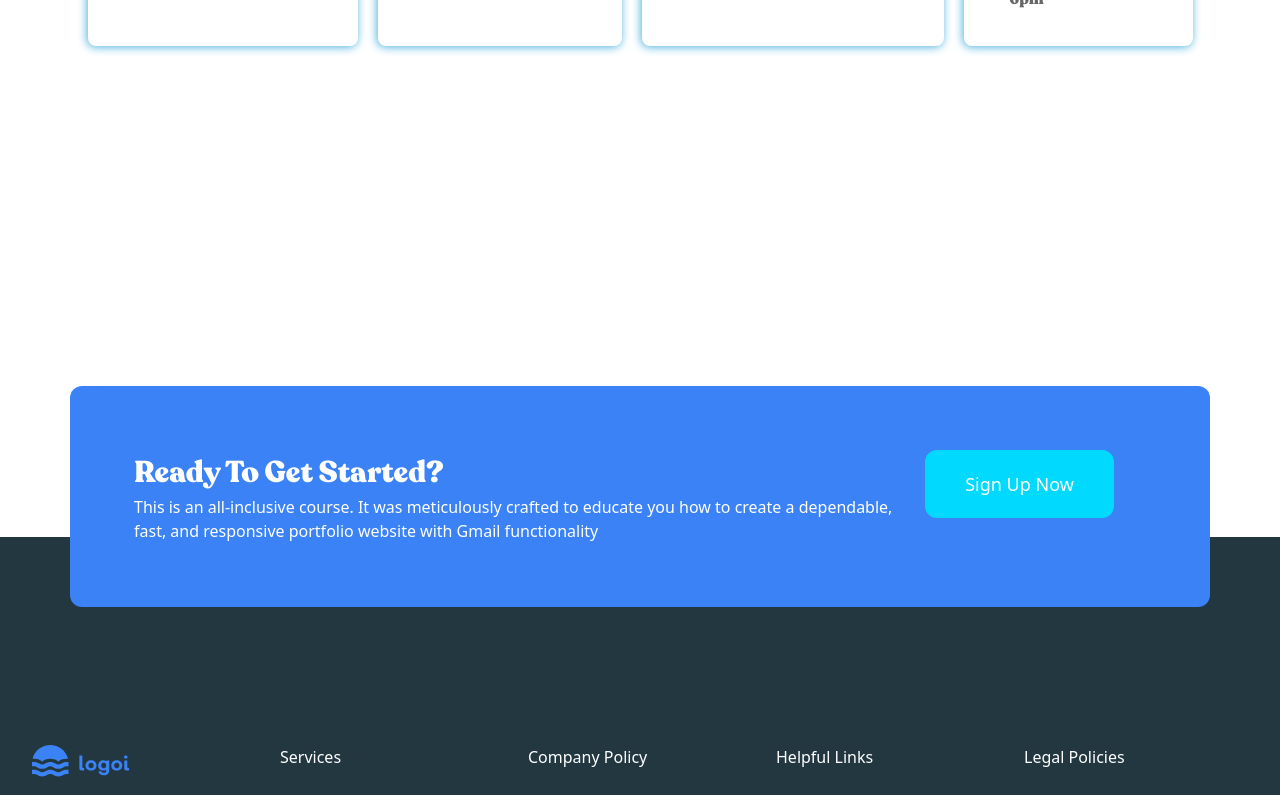
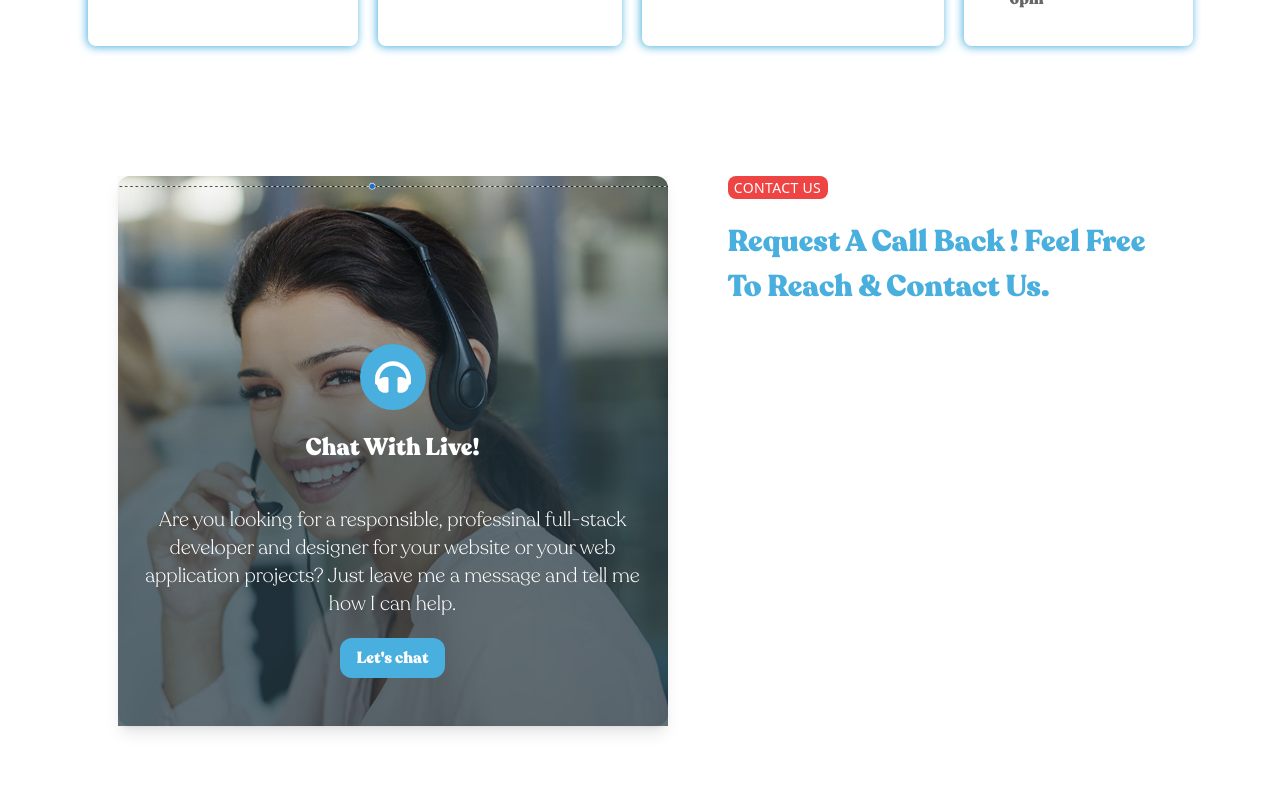
Before and after one commit to PiotrPiwonski/Next-Portfolio, a Next.js app: page /page/contactme in a window 1280 px wide. Shown: the part 740-1535 px from the top of the page. Built offline with nearby package versions, Linux system fonts and the light colour scheme.

Commit message:
add layout for form in contact page

```diff
--- a/src/app/page/contactme/page.js
+++ b/src/app/page/contactme/page.js
@@ -130,6 +130,50 @@ export default function page() {
           </div>
         </div>
       </div>
+
+      <div
+        id="contact"
+        className="flex flex-col xl:flex-row justify-center gap-[60px] mt-[10px] px-[30px] max-w-[1105px] m-auto p-10"
+      >
+        <div>
+          <div
+            className="hidden md:block relative w-[50%] h-[550px] rounded-xl md:w-full lg:w-[50%] xl:w-[550px] bg-center bg-cover"
+            style={{ backgroundImage: `url('/customer-care.png')` }}
+          >
+            <div className="absolute h-full w-full bg-gradient-to-t from-[#223740] via-[#223740] shadow-inner opacity-70"></div>
+            <div className="absolute inset-0 flex flex-col gap-[20px] items-center justify-center text-white shadow-lg p-6">
+              <div className="text-4xl xl:mt-[150px] mt-0 rounded-full px-[15px] py-[15px] bg-[#48AFDE] text-white">
+                <FaHeadphones />
+              </div>
+              <div className="font-semibold text-[24px]">Chat With Live!</div>
+              <div>
+                <p className="text-center mt-5 font-[200] text-xl">
+                  Are you looking for a responsible, professinal full-stack
+                  developer and designer for your website or your web
+                  application projects? Just leave me a message and tell me how
+                  I can help.
+                </p>
+              </div>
+              <div>
+                <button className="bg-[#48AFDE] text-white mb-[30px] px-4 py-2 hover:bg-[#223740] transition-colors rounded-xl">
+                    Let&apos;s chat
+                </button>
+              </div>
+            </div>
+          </div>
+        </div>
+        <div className="flex flex-col gap-[20px]">
+            <div className="text-center w-[100px] bg-red-500 py-[1px] tracking-wide uppercase font-300 font-sans text-[14px] text-white rounded-lg">
+                Contact Us
+            </div>
+            <div className="">
+                <p className="text-[30px] text-[#48AFDE]">
+                    Request A Call Back ! Feel Free To Reach & Contact Us.
+                </p>
+            </div>
+
+        </div>
+      </div>
     </React.Fragment>
   );
 }
```
